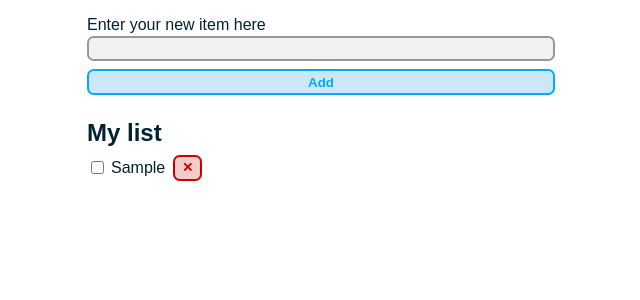
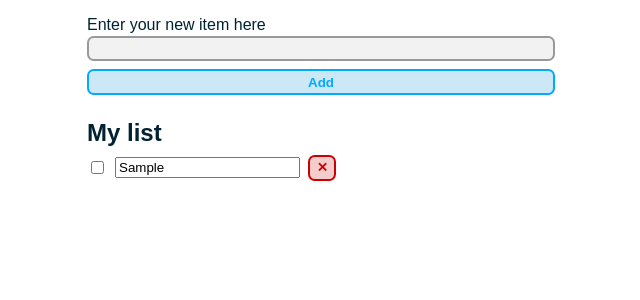
Before and after one commit to daoxi/GetEm, a React (Vite) app: page / in a window 1280 px wide. Both pictures are taken after typing "Sample" into the empty fields and a click on the button "Add". Shown: the top 300 px of the page, without its empty margins (319-959 px from the left). Built offline with nearby package versions, Linux system fonts and the light colour scheme; the HTML template or start-up script is replaced by a standard one.

Commit message:
added a new feature to allow editing existing items and saving automatically

```diff
--- a/src/App.tsx
+++ b/src/App.tsx
@@ -19,9 +19,8 @@ export default function App() {
 		localStorage.setItem("myItems", JSON.stringify(items));
 	}, [items]);
 
-	//adding item to the current state array, this function will also be used in other component(s)
+	//Adding item to the current state array, this function will also be used in other component(s)
 	function addItem(title: string) {
-		//updating the state
 		setItems((currentItems) => {
 			return [...currentItems, { id: crypto.randomUUID(), title: title, completed: false }];
 		});
@@ -40,6 +39,19 @@ export default function App() {
 		});
 	}
 
+	//Editing text content of an existing item
+	function editItem(id: number, title: string) {
+		setItems((currentItems: any) => {
+			return currentItems.map((item: any) => {
+				//check each item and update the one that fired the onChange event
+				if (item.id === id) {
+					return { ...item, title: title };
+				}
+				return item;
+			});
+		});
+	}
+
 	//Removing item for which the user clicked the delete button
 	function deleteItem(id: number) {
 		setItems((currentItems: any) => {
@@ -51,7 +63,7 @@ export default function App() {
 	return (
 		<>
 			<NewItemForm addItem={addItem} /> {/* passing the function as props */}
-			<ItemList items={items} toggleItem={toggleItem} deleteItem={deleteItem} />
+			<ItemList items={items} toggleItem={toggleItem} editItem={editItem} deleteItem={deleteItem} />
 		</>
 	);
 }
--- a/src/ItemList.tsx
+++ b/src/ItemList.tsx
@@ -1,6 +1,6 @@
 //Contains the list that includes all the items that were added by the user
 
-export function ItemList({ items, toggleItem, deleteItem }: any) {
+export function ItemList({ items, toggleItem, editItem, deleteItem }: any) {
 	return (
 		<>
 			<h1 className="list-header">My list</h1>
@@ -13,7 +13,9 @@ export function ItemList({ items, toggleItem, deleteItem }: any) {
 							{/* Using React keys in the list array for best practice */}
 							<label>
 								<input type="checkbox" checked={item.completed} onChange={(e) => toggleItem(item.id, e.target.checked) /* update the state accordingly whenever the checkbox changes so that it's rendered properly */} />
-								{item.title}
+							</label>
+							<label>
+								<input type="text" value={item.title} onChange={(e) => editItem(item.id, e.target.value)}></input>
 							</label>
 							<button className="btn btn-del" onClick={() => deleteItem(item.id)}>
 								✕
--- a/src/NewItemForm.tsx
+++ b/src/NewItemForm.tsx
@@ -22,7 +22,7 @@ export function NewItemForm({ addItem }: any) {
 			<form onSubmit={handleSubmit} className="new-item-form">
 				<div className="form-row">
 					<label htmlFor="item">Enter your new item here</label>
-					<input /* Set the value to use the state hook and update it using onChange */ value={newItem} onChange={(e) => setNewItem(e.target.value)} type="text" id="item"></input>
+					<input type="text" /* Set the value to use the state hook and update it using onChange */ value={newItem} onChange={(e) => setNewItem(e.target.value)} id="item"></input>
 				</div>
 				<button className="btn btn-add">Add</button>
 			</form>
```
